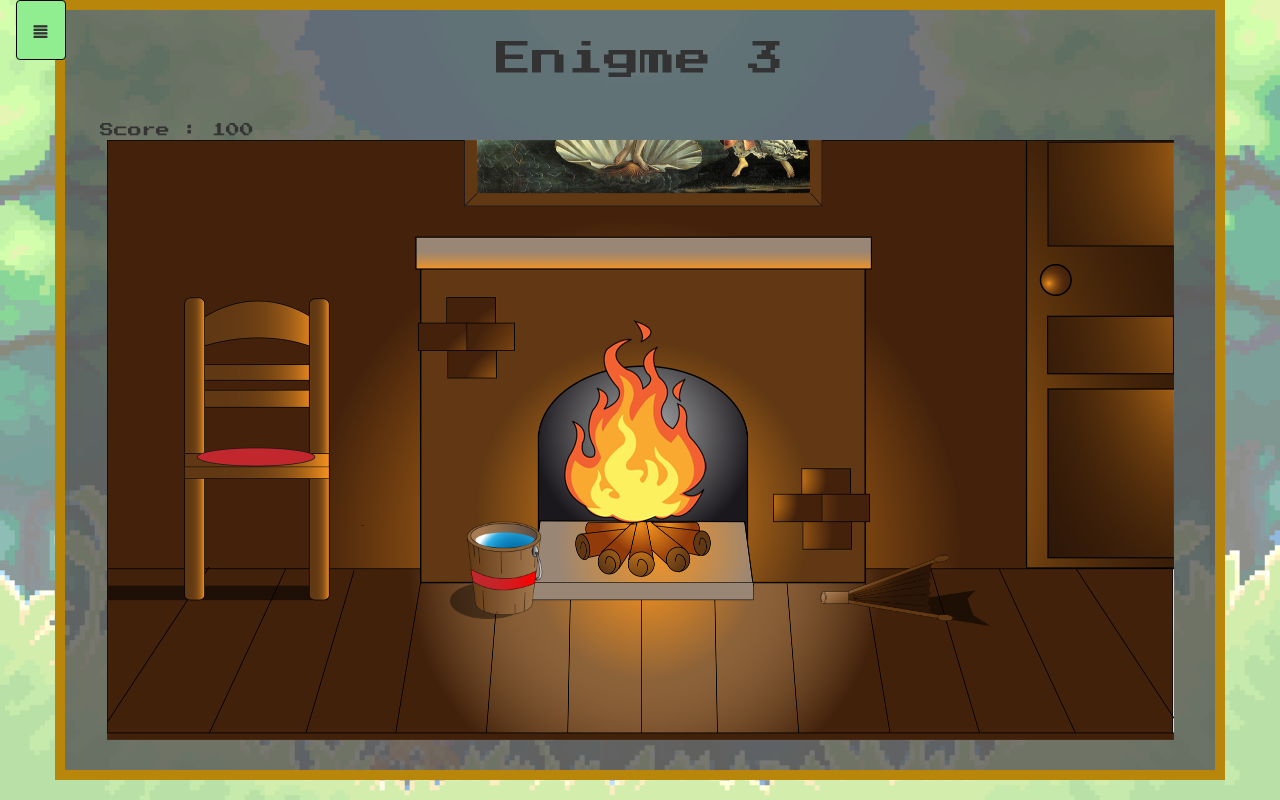
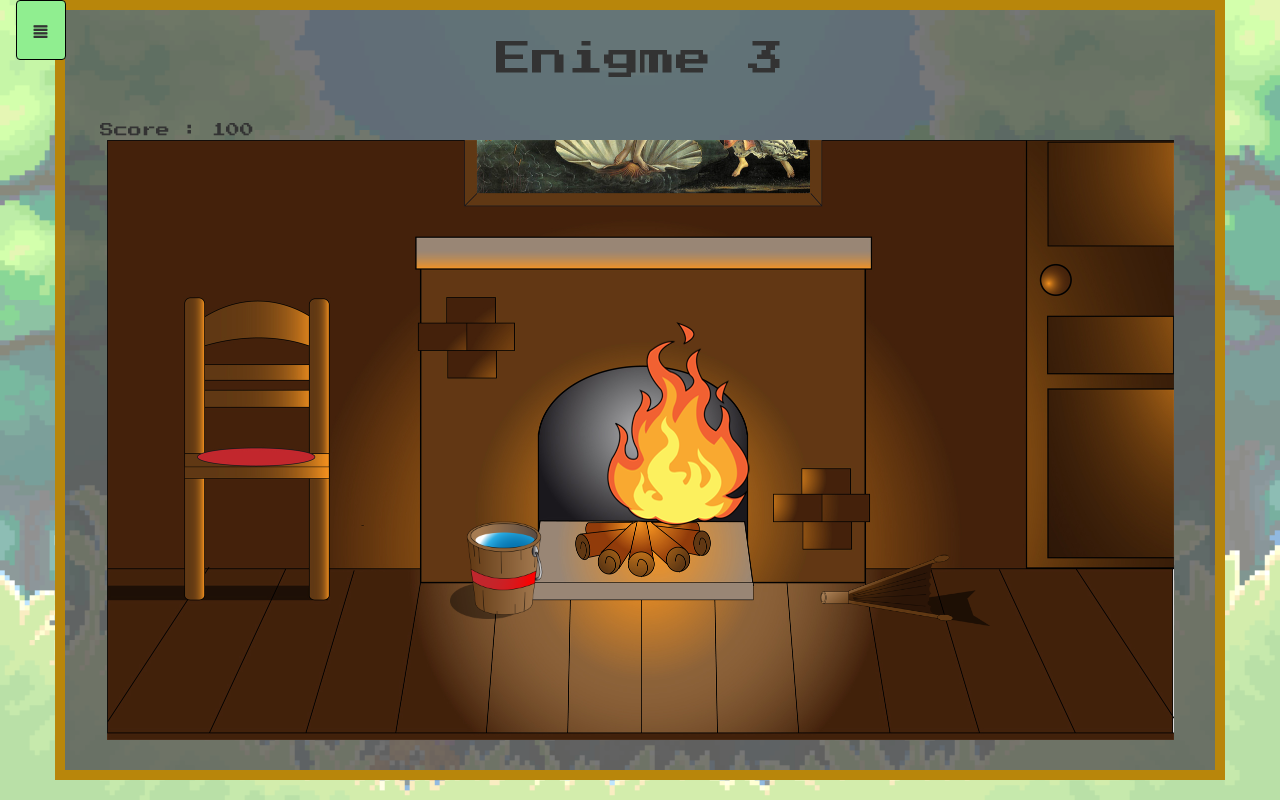
Before and after one commit to Leprouxcharles/Projet_fil_rouge, a PHP site: page /projet/enigme3.php in a window 1280 px wide. Run offline with PHP 8.4, Linux system fonts and the light colour scheme; some libraries are stand-ins or nearby versions.

Commit message:
Enig3 bon css
LE bon cette fois roh !

```diff
--- a/projet/css/enigme3.css
+++ b/projet/css/enigme3.css
@@ -5,8 +5,8 @@ body{
 
 #feu{
 	position:absolute;
-	top:320px;
-	left:531px;
+	top:23em;
+	left:41em;
 	z-index:15;
 
 }
@@ -61,7 +61,6 @@ body{
 
 /*Phrase d'indice apparaissant après tentative de pyromanie*/
 #quizz{
-  color: white;
 	position:absolute;
 	top:480px;
 	left:643px;
@@ -71,10 +70,9 @@ body{
 
 /*Div apparition zone de texte pour entrer la réponse*/
 #reponse{
-  background-color: black;
 	position:absolute;
 	top:240px;
-	left:430px;
+	left:460px;
 	color:black;
 
  }
@@ -82,7 +80,7 @@ body{
  #valid{
 	position:absolute;
 	top:240px;
-	left:740px;
+	left:770px;
 	color:black;
  }
 
```
Lines whose indentation alone changed are shown as unchanged.
